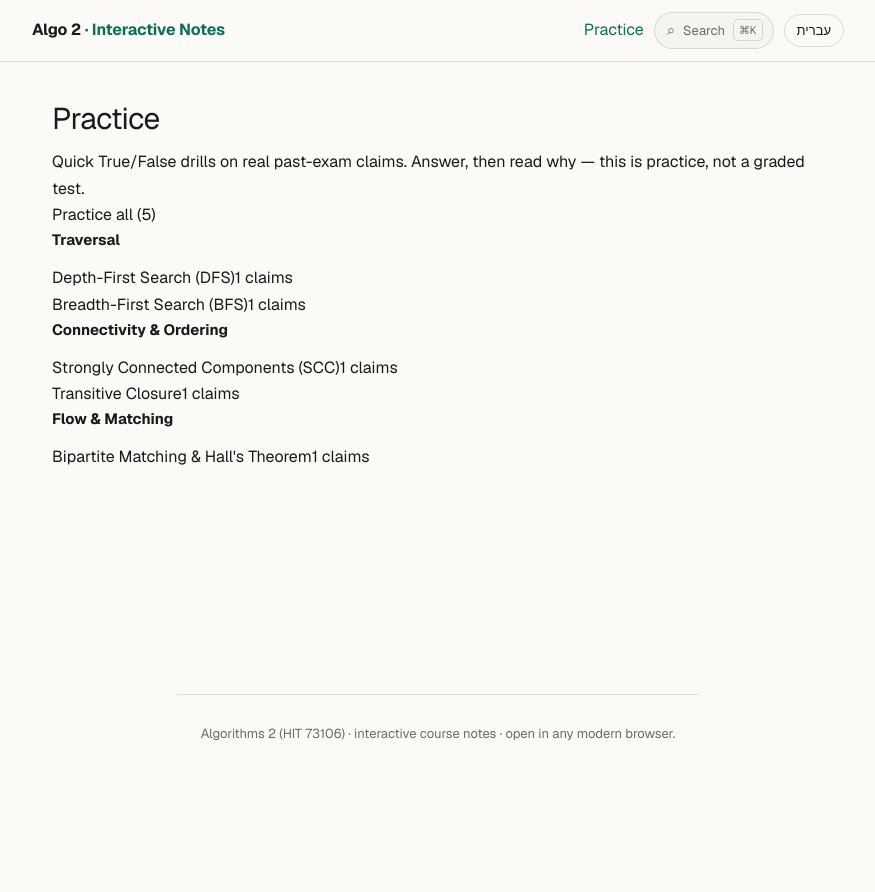
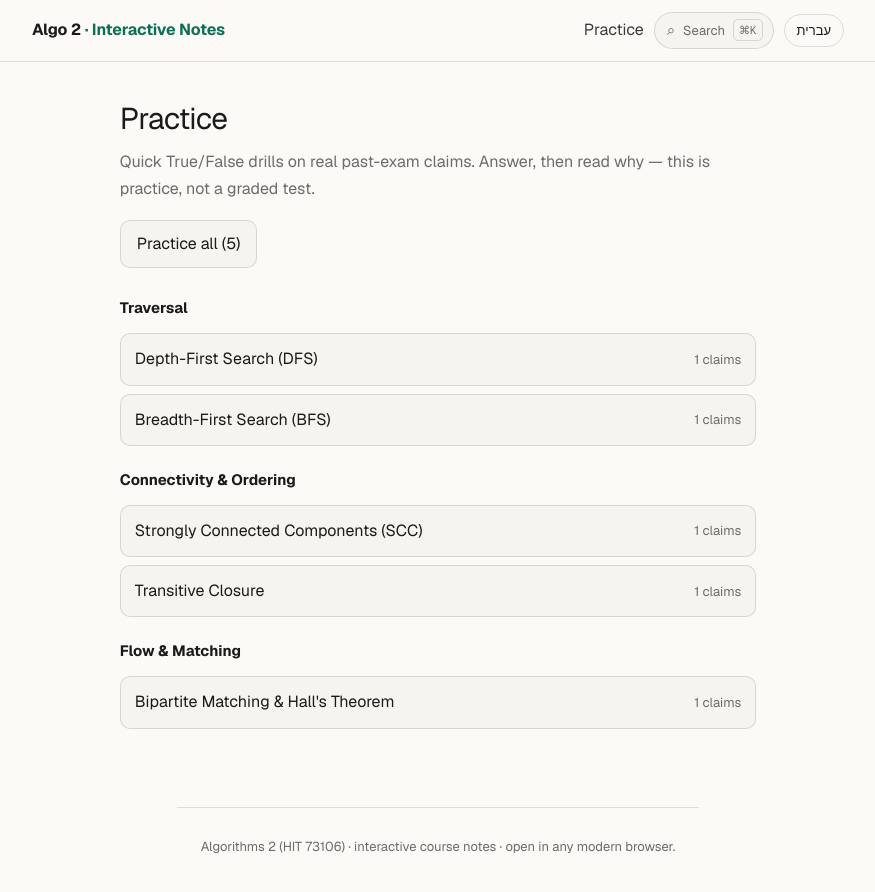
Before and after one commit to AdirBuskila/algorithms, a Next.js app: page /en/practice in a window 1280 px wide. Shown: the top 892 px of the page, without its empty margins (202-1077 px from the left). Before the commit the page ends 800 px from the top, so only its background shows below. Built offline with nearby package versions, Linux system fonts and the light colour scheme.

Commit message:
Style practice mode

```diff
--- a/src/app/globals.css
+++ b/src/app/globals.css
@@ -838,3 +838,211 @@ a {
   outline-offset: 2px;
   border-radius: 4px;
 }
+
+/* ============================================================
+   Practice mode
+   ============================================================ */
+.practice-intro {
+  color: var(--text-dim);
+  margin: 0 0 18px;
+  max-width: 60ch;
+}
+.practice-actions {
+  display: flex;
+  flex-wrap: wrap;
+  gap: 10px;
+  margin-bottom: 28px;
+}
+.practice-start {
+  font: inherit;
+  cursor: pointer;
+  padding: 10px 16px;
+  border-radius: 10px;
+  border: 1px solid var(--border);
+  background: var(--card);
+  color: inherit;
+}
+.practice-start:hover {
+  border-color: var(--accent);
+}
+.practice-start.is-review {
+  border-style: dashed;
+}
+
+.practice-group {
+  margin: 0 0 22px;
+}
+.practice-topic-list {
+  list-style: none;
+  padding: 0;
+  margin: 10px 0 0;
+  display: grid;
+  gap: 8px;
+}
+.practice-topic {
+  width: 100%;
+  font: inherit;
+  cursor: pointer;
+  display: flex;
+  justify-content: space-between;
+  align-items: center;
+  gap: 12px;
+  padding: 12px 14px;
+  border-radius: 10px;
+  border: 1px solid var(--border);
+  background: var(--card);
+  color: inherit;
+  text-align: start;
+}
+.practice-topic:hover {
+  border-color: var(--accent);
+}
+.practice-topic-count {
+  color: var(--text-dim);
+  font-size: 13px;
+  white-space: nowrap;
+}
+
+.practice-progress {
+  color: var(--text-dim);
+  font-size: 13px;
+  margin-bottom: 10px;
+}
+.practice-card {
+  margin: 0;
+  padding: 22px;
+  border-radius: 14px;
+  border: 1px solid var(--border);
+  background: var(--card);
+  box-shadow: var(--shadow);
+}
+.practice-source {
+  color: var(--text-dim);
+  font-size: 12.5px;
+  margin-bottom: 12px;
+}
+.practice-claim {
+  font-size: 17px;
+  line-height: 1.5;
+}
+
+.practice-choices {
+  display: flex;
+  gap: 12px;
+  margin-top: 22px;
+}
+.practice-choice {
+  flex: 1;
+  font: inherit;
+  cursor: pointer;
+  padding: 14px;
+  border-radius: 10px;
+  border: 1px solid var(--border);
+  background: transparent;
+  color: inherit;
+  display: inline-flex;
+  align-items: center;
+  justify-content: center;
+  gap: 8px;
+}
+.practice-choice:hover {
+  border-color: var(--accent);
+}
+.practice-choice kbd {
+  font-size: 11px;
+  padding: 1px 6px;
+  border-radius: 5px;
+  border: 1px solid var(--border);
+  color: var(--text-dim);
+}
+
+.practice-result {
+  margin-top: 20px;
+}
+.practice-verdict {
+  font-weight: 600;
+  margin-bottom: 12px;
+}
+.practice-result.is-correct .practice-verdict {
+  color: #2e9c6a;
+}
+.practice-result.is-wrong .practice-verdict {
+  color: #cf4848;
+}
+.practice-why {
+  color: var(--text);
+}
+.practice-why-label {
+  display: block;
+  text-transform: uppercase;
+  letter-spacing: 0.04em;
+  font-size: 11px;
+  color: var(--text-dim);
+  margin-bottom: 4px;
+}
+.practice-after {
+  display: flex;
+  justify-content: space-between;
+  align-items: center;
+  gap: 12px;
+  margin-top: 18px;
+}
+.practice-note-link {
+  color: var(--link);
+  text-decoration: none;
+}
+.practice-note-link:hover {
+  text-decoration: underline;
+}
+.practice-next {
+  font: inherit;
+  cursor: pointer;
+  padding: 10px 16px;
+  border-radius: 10px;
+  border: 1px solid var(--accent);
+  background: transparent;
+  color: inherit;
+}
+
+.practice-missed {
+  list-style: none;
+  padding: 0;
+  margin: 10px 0 18px;
+  display: grid;
+  gap: 14px;
+}
+.practice-missed-item {
+  padding: 16px;
+  border-radius: 12px;
+  border: 1px solid var(--border);
+  background: var(--card);
+}
+.practice-done {
+  font-size: 17px;
+}
+.practice-allclear {
+  color: #2e9c6a;
+}
+
+.header-practice-link {
+  color: inherit;
+  text-decoration: none;
+  opacity: 0.85;
+}
+.header-practice-link:hover {
+  opacity: 1;
+}
+.practice-cta {
+  margin-top: 28px;
+}
+.practice-cta-link {
+  display: inline-block;
+  padding: 12px 18px;
+  border-radius: 10px;
+  border: 1px solid var(--accent);
+  color: var(--accent);
+  text-decoration: none;
+}
+.practice-cta-link:hover {
+  background: color-mix(in srgb, var(--accent) 8%, transparent);
+}
```
